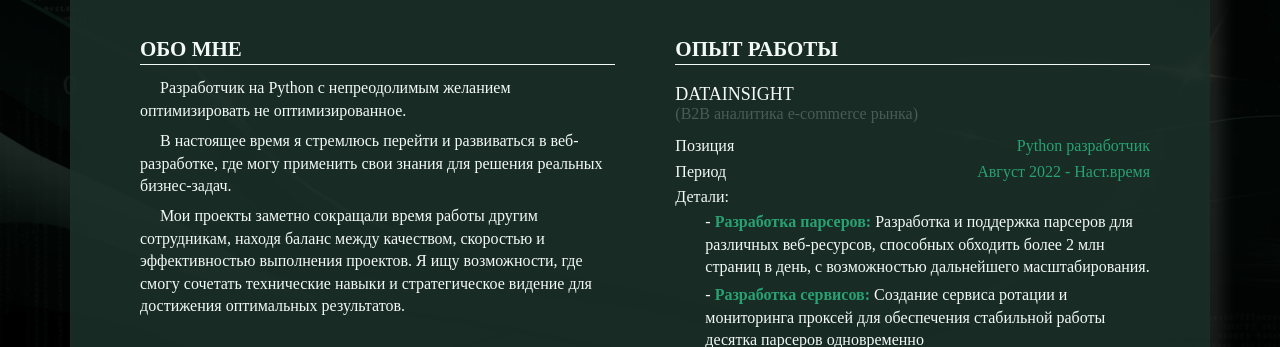
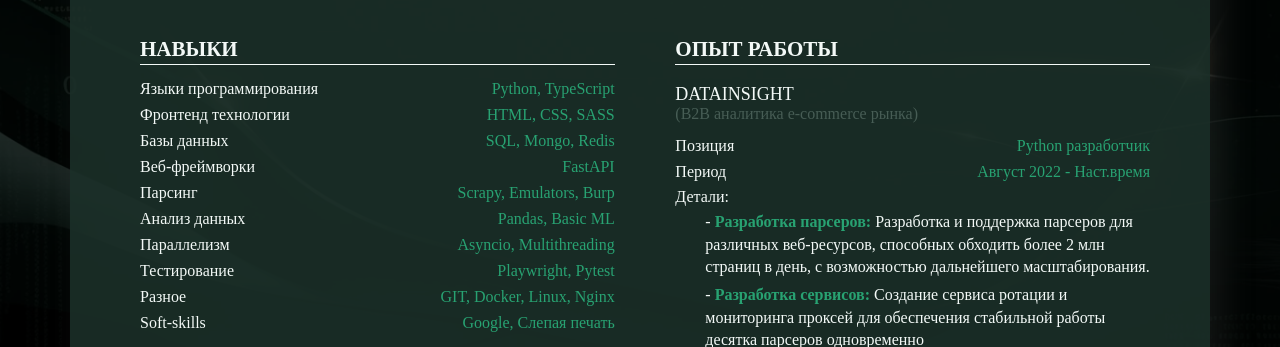
Before and after one commit to mangustik228/cv, a plain HTML site: page index.html in a window 1280 px wide. Shown: the part 384-731 px from the top of the page. Drawn offline with Linux system fonts and the light colour scheme.

Commit message:
fix something

```diff
--- a/index.html
+++ b/index.html
@@ -44,15 +44,13 @@
             </div>
         </header>
 
-
-
         <main class="main">
             <div class="main__container">
 
-                <div class="text-block" id="about-me"></div>
                 <div class="text-block" id="skills"></div>
                 <div class="text-block" id="courses"></div>
                 <div class="text-block" id="education"></div>
+                <div class="text-block" id="about-me"></div>
                 <div class="text-block" id="interests"></div>
                 <div class="text-block" id="experience"></div>
                 <div class="text-block" id="languages"></div>
--- a/sass/style.sass
+++ b/sass/style.sass
@@ -32,7 +32,7 @@ main
     margin: 15px auto
     background: #1c312ade
     padding: 50px 60px 30px 70px
-    box-shadow: 13px 12px 15px rgba(255, 255, 255, 0.1)
+    box-shadow: 13px 12px 35px rgba(127, 127, 127, 0.15)
     border-radius: 2px
     @media screen and ( max-width: 1160px )
         margin: 15px auto
--- a/script.js
+++ b/script.js
@@ -18,7 +18,7 @@ const resumeContentRu = {
   skills: {
     "title": "Навыки",
     "items": [
-      ["Языки программирования", "Python, Basic JS / TS"],
+      ["Языки программирования", "Python, TypeScript"],
       ["Фронтенд технологии", "HTML, CSS, SASS"],
       ["Базы данных", "SQL, Mongo, Redis"],
       ["Веб-фреймворки", "FastAPI"],
```
Also changed, not shown: style.css.
